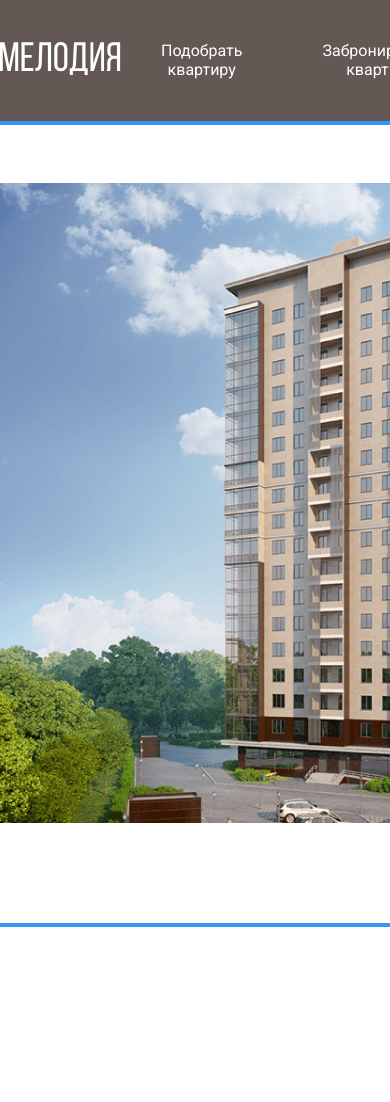
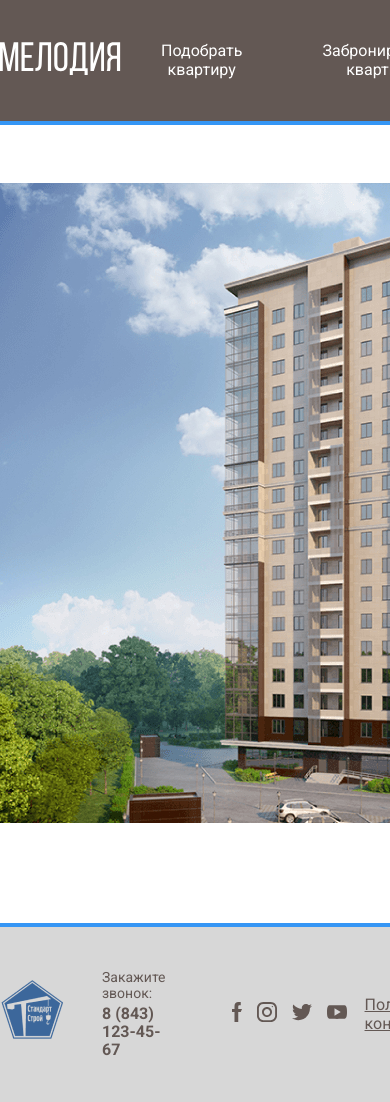
Before and after one commit to veeuuron/Melody, a plain HTML site: page Index.html in a window 390 px wide. Shown: the top 1102 px of the page. Before the commit the page ends 927 px from the top, so only its background shows below. Drawn offline with nearby package versions, Linux system fonts and the light colour scheme.

Commit message:
завершено(не адаптив)

```diff
--- a/Index.html
+++ b/Index.html
@@ -118,7 +118,6 @@
           <path data-flats="2" d="M124.729 116H46V198H167V145.178H124.729V116Z" fill="#3595F6" fill-opacity="0.75"/>
           <path data-flats="1" d="M46.5 81V115.5H125V144.5H164V131H184.5V32.5H93V16H28V81H46.5Z" fill="#3595F6" fill-opacity="0.75"/>
           </svg>
-
       </div>
       <!-- /.modal-image -->
       <div class="modal-info">
@@ -162,7 +161,46 @@
     <!-- /.modal-dialog -->
   </div>
   <!-- /.modal -->
-  <footer class="footer"></footer>
+  <footer class="footer">
+    <div class="footer-navbar">
+      <div class="container">
+      <a href="./Index.html" class="footer-logo">
+      <img src="./img/footer-logo.png" alt="logo"></a>
+      <div class="footer-contacts">
+        <span class="footer-text">Закажите звонок:</span>
+        <a href="tel:+78431234567" class="footer-phone">8 (843) 123-45-67</a>
+      </div>
+        <ul class="footer-links">
+          <li class="footer-link-item">
+            <a href="#!" class="footer-link-link"><img src="./img/facebook.svg" alt="facebook-icon"></a>
+          </li>
+          <li class="footer-link-item">
+            <a href="#!" class="footer-link-link"><img src="./img/instagram.svg" alt="instagram-icon"></a>
+          </li>
+          <li class="footer-link-item">
+            <a href="#!" class="footer-link-link"><img src="./img/twitter.svg" alt="twitter-icon"></a>
+          </li>
+          <li class="footer-link-item">
+            <a href="#!" class="footer-link-link"><img src="./img/youtuve.svg" alt="youtube-icon"></a>
+          </li>
+        </ul>
+      </div>
+        <nav class="footer-navbar-nav">
+          <ul class="footer-navbar-menu">
+            <li class="footer-navbar-item">
+              <a href="#!" class="footer-navbar-link">Политика конфиденциальности</a>
+            </li>
+            <li class="footer-navbar-item">
+              <a href="#!" class="footer-navbar-link">Пубичная оферта</a>
+            </li>
+            <li class="footer-navbar-item">
+              <a href="#!" class="footer-navbar-link">Контакты</a>
+            </li>
+
+          </ul>
+        </nav>
+    </div>
+  </footer>
   <script src="https://code.jquery.com/jquery-3.6.0.min.js" integrity="sha256-/xUj+3OJU5yExlq6GSYGSHk7tPXikynS7ogEvDej/m4=" crossorigin="anonymous"></script>
   <script src="main.js"></script>
 </body>
--- a/css/style.css
+++ b/css/style.css
@@ -225,3 +225,62 @@ a.current-flat-item{
 .modal-close-button:hover{
   opacity: 0.7;
 }
+.footer{
+
+  background-color: #D7D7D7;
+  font-family: "Roboto", sans-serif;
+}
+.footer-navbar{
+  max-width: 1280px;
+  margin: auto;
+  display: flex;
+  justify-content: space-between;
+  align-items:center;
+}
+.container{
+  display: flex;
+  align-items:center;
+}
+.footer-logo{
+  padding: 50px 37px 56px 0px;
+}
+.footer-contacts{
+  margin-right: 59px;
+}
+.footer-text{
+  display: block;
+  margin-bottom: 4px;
+  font-size: 14px;
+  line-height: 16px;
+  color: #635854;
+}
+.footer-phone{
+  text-decoration: none;
+  font-weight: bold;
+  color:#635854;
+}
+.footer-links{
+  margin: 0;
+  padding: 0;
+  display: flex;
+  list-style: none;
+}
+.footer-link-item{
+  margin-left: 7.5px;
+  margin-right: 7.5px;
+}
+.footer-navbar-menu{
+  margin: 0;
+  padding: 0;
+  display: flex;
+  list-style: none;
+}
+.footer-navbar-item{
+  margin-left: 10px;
+  margin-right: 10px;
+}
+.footer-navbar-link{
+  color: #635854;
+  font-size: 16px;
+line-height: 19px;
+}
```
Also changed, not shown: img/facebook.svg (added), img/footer-logo.jpg (added), img/footer-logo.png (added), img/instagram.svg (added), img/twitter.svg (added), img/youtuve.svg (added).
